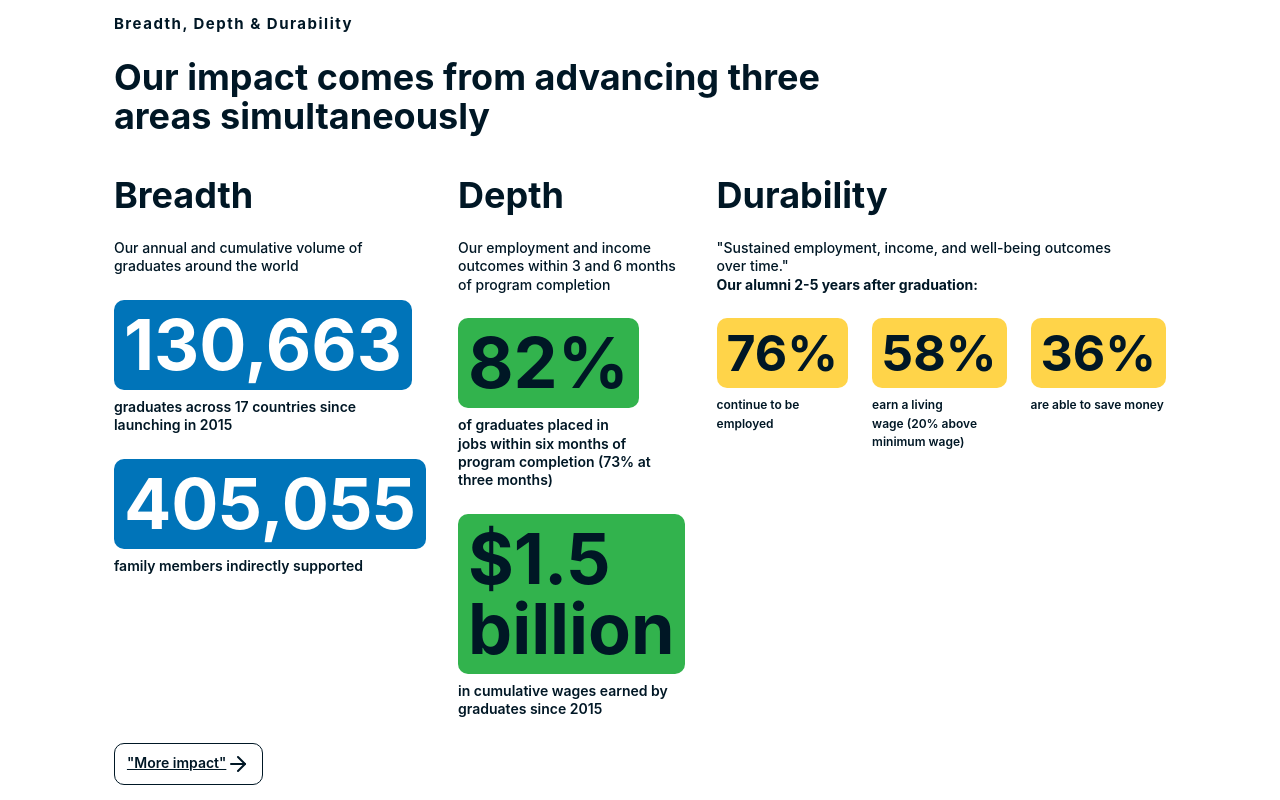
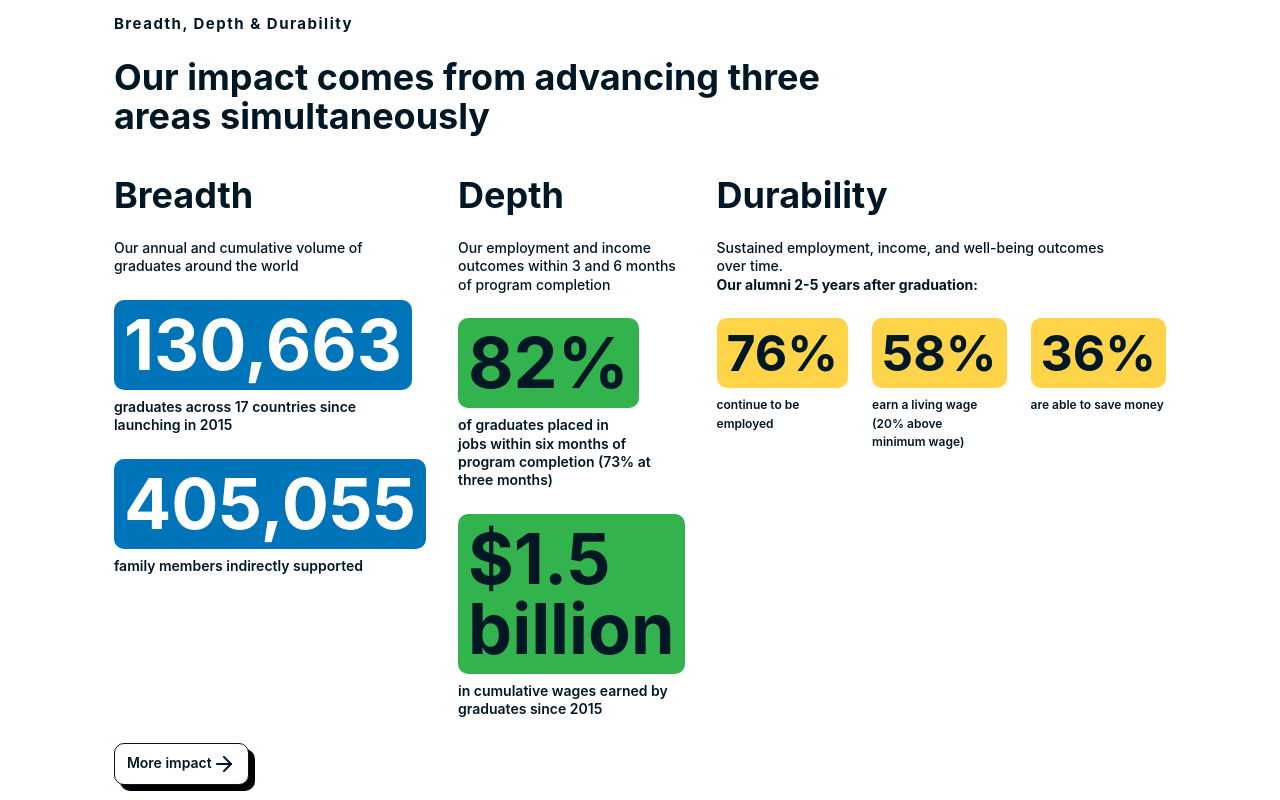
Before and after one commit to tanida9/jsd9-homework-css, a plain HTML site: page index.html in a window 1280 px wide. Drawn offline with Linux system fonts and the light colour scheme.

Commit message:
feat(file): updated css file

```diff
--- a/index.html
+++ b/index.html
@@ -42,7 +42,7 @@
                 <div class="flexbox--column">
                     <h2 class="heading--content">Durability</h2>
                     <p>
-                        "Sustained employment, income, and well-being outcomes over time."
+                        Sustained employment, income, and well-being outcomes over time.
                         <br>
                         <strong>Our alumni 2-5 years after graduation:</strong>
                     </p>
@@ -53,7 +53,9 @@
                         </div>
                         <div class="statistic--column-detail">
                             <p class="statistic--box-yellow">58%</p>
-                            <p class="statistic--caption-detail">earn a living wage (20% above minimum wage)</p>
+                            <p class="statistic--caption-detail">earn a living wage <br>
+                                (20% above <br>
+                                minimum wage)</p>
                         </div>
                         <div class="statistic--column-detail">
                             <p class="statistic--box-yellow">36%</p>
@@ -64,7 +66,7 @@
                 </div>
             </div>
             <a href="https://www.generation.org/impact/" class="btn">
-                "More impact"
+                More impact
                 <svg width="24" height="24" viewBox="0 0 24 24" fill="none" xmlns="http://www.w3.org/2000/svg">
                     <path d="M5 12H19" stroke="#001725" stroke-width="2" stroke-linecap="round" stroke-linejoin="round"></path>
                     <path d="M12 5L19 12L12 19" stroke="#001725" stroke-width="2" stroke-linecap="round" stroke-linejoin="round"></path>
--- a/style.css
+++ b/style.css
@@ -92,8 +92,8 @@ h2 {
     background-color: var(--cls-secondary);
     font-size: 14px;
     font-weight: 600;
-    /*filter: drop-shadow(rgb(2, 2, 2) 4px 4px 0px);
-        */
+    box-shadow: 6px 6px 0px rgba(0, 0, 0, 1);
+    text-decoration: none;
 }
 /* inside .flexbox--content-column   */
 .flexbox--column {
@@ -142,7 +142,8 @@ p {
     background-color: var(--cls-green-400);}
 .statistic--column {
     display: flex;
-    justify-content: space-evenly;
+    justify-content: start;
+    align-items: start;
     column-gap: 24px;
     row-gap: 0px;
     margin-top: 12px;
```
